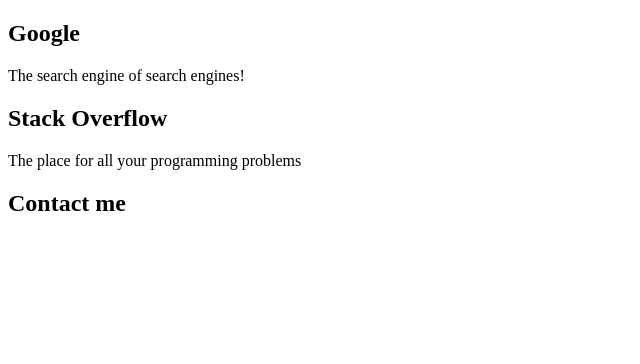
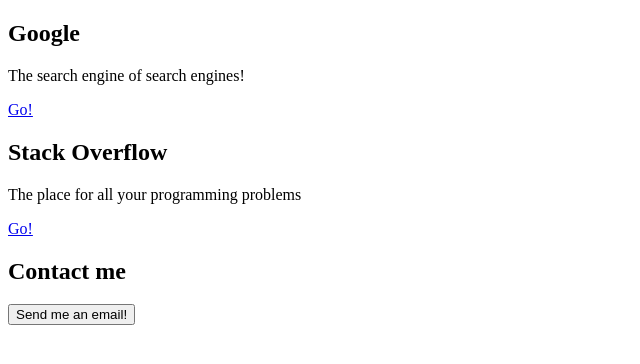
Before and after one commit to FBW41-2/mail-link-boturdan, a plain HTML site: page index.html in a window 1280 px wide. Shown: the whole page, without its empty margins (0-640 px from the left). Drawn offline with Linux system fonts and the light colour scheme.

Commit message:
Completed the task

```diff
--- a/index.html
+++ b/index.html
@@ -1,29 +1,38 @@
 <!DOCTYPE html>
 <html lang="en">
+
 <head>
   <meta charset="UTF-8" />
   <meta name="viewport" content="width=device-width, initial-scale=1.0" />
   <meta http-equiv="X-UA-Compatible" content="ie=edge" />
   <title>Hypertext</title>
 </head>
+
 <body>
   <section class="google">
+
     <h1>Google</h1>
     <p>
       The search engine of search engines!
     </p>
-      <!-- Add a link to google.com here! -->
+    <a href="http://www.google.com">Go!</a>
+
   </section>
 
   <section class="stack-overflow">
+
     <h1>Stack Overflow</h1>
     <p>The place for all your programming problems</p>
-      <!-- Add a link to stack overflow here! -->
+    <a href="http://www.stackoverflow.com">Go!</a>
+
   </section>
 
   <section class="send-email">
+
     <h1>Contact me</h1>
-      <!-- create  your 'mailto' button here! -->
+    <button type="button"><a href="mailto:someone@example.com"></a>Send me an email!</button>
+
   </section>
 </body>
+
 </html>
```
Lines whose indentation alone changed are shown as unchanged.
